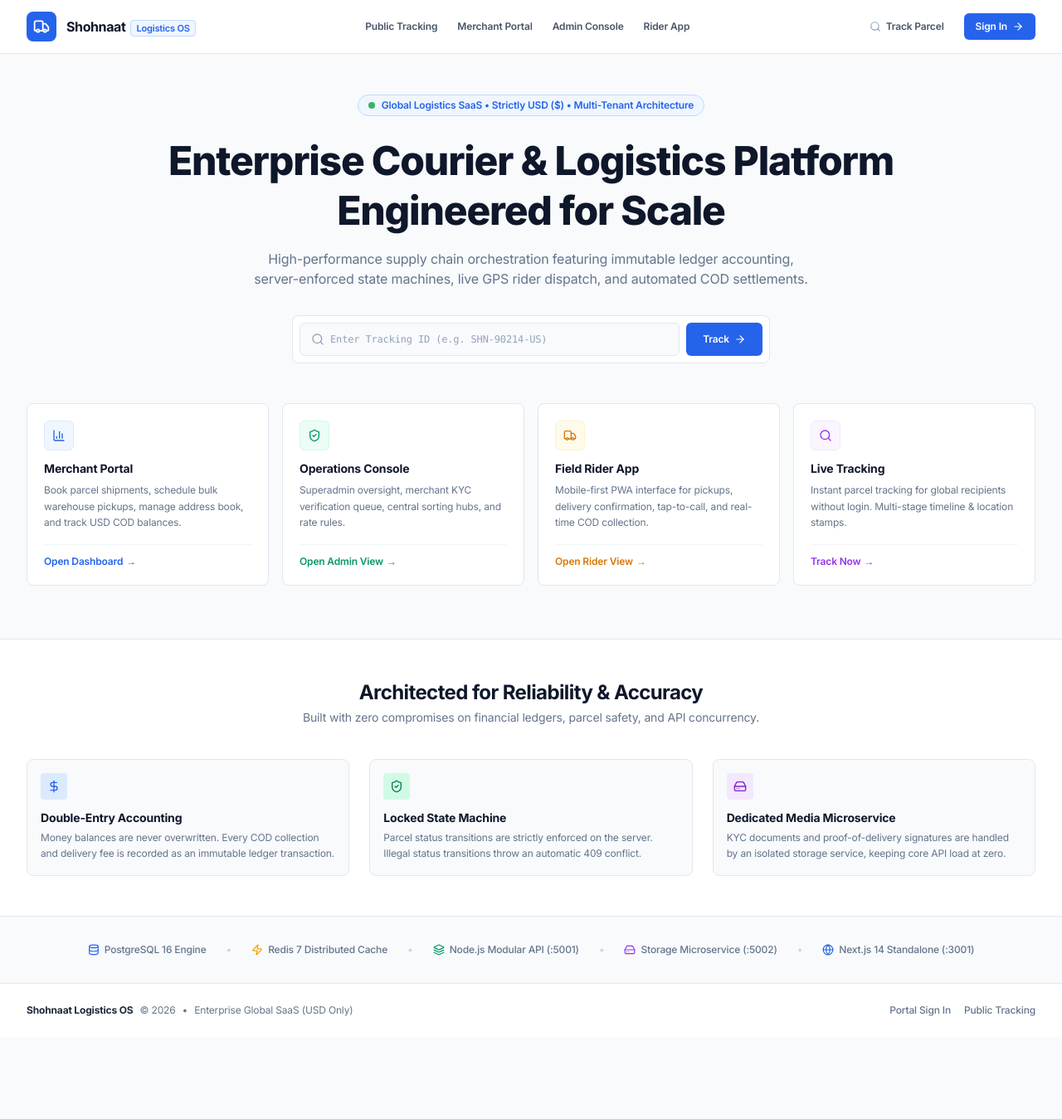
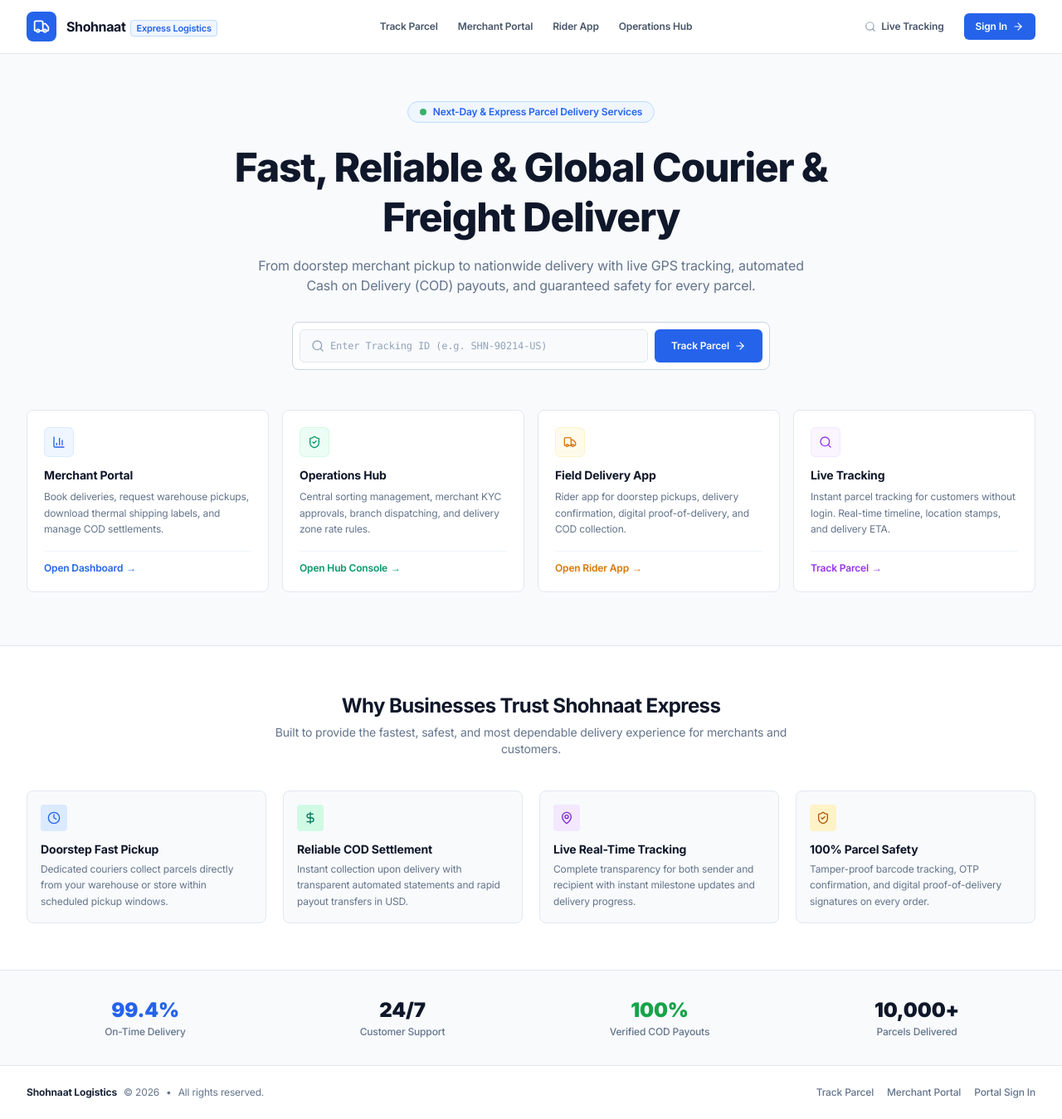
Before and after one commit to developerbadsa/courier-app, a Next.js app in the folder frontend/: page / in a window 1280 px wide. Shown: the whole page at 83% size. Before the commit the page ends 1250 px from the top, so only its background shows below. Built offline with nearby package versions, Linux system fonts and the light colour scheme.

Commit message:
deploy: update

```diff
--- a/frontend/src/app/page.tsx
+++ b/frontend/src/app/page.tsx
@@ -9,13 +9,12 @@
   BarChart3,
   Search,
   ArrowRight,
-  Database,
   CheckCircle2,
   DollarSign,
-  Layers,
-  Zap,
-  Globe,
-  HardDrive
+  Clock,
+  MapPin,
+  Headphones,
+  Box
 } from 'lucide-react';
 
 export default function Home() {
@@ -32,7 +31,7 @@
 
   return (
     <div className="min-h-screen flex flex-col bg-[#F8FAFC] text-[#0F172A] selection:bg-[#2563EB] selection:text-white font-sans">
-      {/* 1. Crisp Top Navbar */}
+      {/* 1. Top Navbar */}
       <header className="border-b border-[#E2E8F0] bg-white sticky top-0 z-50">
         <div className="max-w-7xl mx-auto px-4 sm:px-6 lg:px-8 h-16 flex items-center justify-between">
           <Link href="/" className="flex items-center gap-3">
@@ -42,23 +41,23 @@
             <div>
               <span className="font-bold text-base tracking-tight text-[#0F172A]">Shohnaat</span>
               <span className="text-[11px] font-semibold text-[#2563EB] ml-1.5 px-1.5 py-0.5 rounded bg-blue-50 border border-blue-200">
-                Logistics OS
+                Express Logistics
               </span>
             </div>
           </Link>
 
           <nav className="hidden md:flex items-center gap-6 text-xs font-semibold text-[#475569]">
             <Link href="/track" className="hover:text-[#2563EB] transition-colors">
-              Public Tracking
+              Track Parcel
             </Link>
             <Link href="/dashboard" className="hover:text-[#2563EB] transition-colors">
               Merchant Portal
             </Link>
-            <Link href="/admin" className="hover:text-[#2563EB] transition-colors">
-              Admin Console
-            </Link>
             <Link href="/rider" className="hover:text-[#2563EB] transition-colors">
               Rider App
+            </Link>
+            <Link href="/admin" className="hover:text-[#2563EB] transition-colors">
+              Operations Hub
             </Link>
           </nav>
 
@@ -68,7 +67,7 @@
               className="hidden sm:inline-flex items-center gap-1.5 text-xs font-semibold text-[#475569] hover:text-[#0F172A] px-3 py-1.5 rounded-md hover:bg-slate-100 transition-colors"
             >
               <Search className="w-3.5 h-3.5 text-slate-400" />
-              Track Parcel
+              Live Tracking
             </Link>
             <Link
               href="/login"
@@ -82,25 +81,25 @@
       </header>
 
       {/* 2. Hero Section */}
-      <section className="max-w-7xl mx-auto px-4 sm:px-6 lg:px-8 pt-12 pb-16 text-center">
-        {/* Release Tag */}
-        <div className="inline-flex items-center gap-2 px-3 py-1 rounded-full bg-blue-50 border border-blue-200 text-[#2563EB] text-xs font-semibold mb-6 shadow-2xs">
+      <section className="max-w-7xl mx-auto px-4 sm:px-6 lg:px-8 pt-14 pb-16 text-center">
+        {/* Quality Badge */}
+        <div className="inline-flex items-center gap-2 px-3.5 py-1 rounded-full bg-blue-50 border border-blue-200 text-[#2563EB] text-xs font-semibold mb-6 shadow-2xs">
           <span className="w-2 h-2 rounded-full bg-[#16A34A] animate-pulse" />
-          <span>Global Logistics SaaS • Strictly USD ($) • Multi-Tenant Architecture</span>
+          <span>Next-Day & Express Parcel Delivery Services</span>
         </div>
 
-        {/* Main Title */}
-        <h1 className="text-3xl sm:text-5xl font-extrabold tracking-tight text-[#0F172A] max-w-4xl mx-auto leading-tight sm:leading-tight">
-          Enterprise Courier & Logistics Platform Engineered for Scale
+        {/* Main Brand Title */}
+        <h1 className="text-3xl sm:text-5xl font-extrabold tracking-tight text-[#0F172A] max-w-3xl mx-auto leading-tight sm:leading-tight">
+          Fast, Reliable & Global Courier & Freight Delivery
         </h1>
 
         {/* Subtitle */}
         <p className="mt-4 text-sm sm:text-base text-[#64748B] max-w-2xl mx-auto font-normal leading-relaxed">
-          High-performance supply chain orchestration featuring immutable ledger accounting, server-enforced state machines, live GPS rider dispatch, and automated COD settlements.
+          From doorstep merchant pickup to nationwide delivery with live GPS tracking, automated Cash on Delivery (COD) payouts, and guaranteed safety for every parcel.
         </p>
 
         {/* 3. Hero Quick Tracking Bar */}
-        <div className="max-w-xl mx-auto mt-8 bg-white border border-[#E2E8F0] p-2 rounded-lg shadow-xs">
+        <div className="max-w-xl mx-auto mt-8 bg-white border border-[#CBD5E1] p-2 rounded-lg shadow-xs">
           <form onSubmit={handleTrackSubmit} className="flex items-center gap-2">
             <div className="relative flex-1">
               <Search className="w-4 h-4 absolute left-3.5 top-3 text-slate-400" />
@@ -116,7 +115,7 @@
               type="submit"
               className="h-10 px-5 bg-[#2563EB] hover:bg-[#1D4ED8] text-white text-xs font-semibold rounded-md shadow-xs transition-all shrink-0 flex items-center gap-1.5"
             >
-              <span>Track</span>
+              <span>Track Parcel</span>
               <ArrowRight className="w-3.5 h-3.5" />
             </button>
           </form>
@@ -137,7 +136,7 @@
                 Merchant Portal
               </h3>
               <p className="text-xs text-[#64748B] mt-1.5 leading-relaxed font-normal">
-                Book parcel shipments, schedule bulk warehouse pickups, manage address book, and track USD COD balances.
+                Book deliveries, request warehouse pickups, download thermal shipping labels, and manage COD settlements.
               </p>
             </div>
             <div className="mt-4 pt-3 border-t border-slate-100 text-xs font-semibold text-[#2563EB] flex items-center gap-1 group-hover:translate-x-1 transition-transform">
@@ -156,14 +155,14 @@
                 <ShieldCheck className="w-4 h-4" />
               </div>
               <h3 className="text-sm font-bold text-[#0F172A] group-hover:text-emerald-600 transition-colors">
-                Operations Console
+                Operations Hub
               </h3>
               <p className="text-xs text-[#64748B] mt-1.5 leading-relaxed font-normal">
-                Superadmin oversight, merchant KYC verification queue, central sorting hubs, and rate rules.
+                Central sorting management, merchant KYC approvals, branch dispatching, and delivery zone rate rules.
               </p>
             </div>
             <div className="mt-4 pt-3 border-t border-slate-100 text-xs font-semibold text-emerald-600 flex items-center gap-1 group-hover:translate-x-1 transition-transform">
-              <span>Open Admin View</span>
+              <span>Open Hub Console</span>
               <span>&rarr;</span>
             </div>
           </Link>
@@ -178,14 +177,14 @@
                 <Truck className="w-4 h-4" />
               </div>
               <h3 className="text-sm font-bold text-[#0F172A] group-hover:text-amber-600 transition-colors">
-                Field Rider App
+                Field Delivery App
               </h3>
               <p className="text-xs text-[#64748B] mt-1.5 leading-relaxed font-normal">
-                Mobile-first PWA interface for pickups, delivery confirmation, tap-to-call, and real-time COD collection.
+                Rider app for doorstep pickups, delivery confirmation, digital proof-of-delivery, and COD collection.
               </p>
             </div>
             <div className="mt-4 pt-3 border-t border-slate-100 text-xs font-semibold text-amber-600 flex items-center gap-1 group-hover:translate-x-1 transition-transform">
-              <span>Open Rider View</span>
+              <span>Open Rider App</span>
               <span>&rarr;</span>
             </div>
           </Link>
@@ -203,108 +202,113 @@
                 Live Tracking
               </h3>
               <p className="text-xs text-[#64748B] mt-1.5 leading-relaxed font-normal">
-                Instant parcel tracking for global recipients without login. Multi-stage timeline & location stamps.
+                Instant parcel tracking for customers without login. Real-time timeline, location stamps, and delivery ETA.
               </p>
             </div>
             <div className="mt-4 pt-3 border-t border-slate-100 text-xs font-semibold text-purple-600 flex items-center gap-1 group-hover:translate-x-1 transition-transform">
-              <span>Track Now</span>
+              <span>Track Parcel</span>
               <span>&rarr;</span>
             </div>
           </Link>
         </div>
       </section>
 
-      {/* 5. Enterprise Feature Highlights */}
-      <section className="bg-white border-y border-[#E2E8F0] py-12">
+      {/* 5. Courier Key Service Highlights */}
+      <section className="bg-white border-y border-[#E2E8F0] py-14">
         <div className="max-w-7xl mx-auto px-4 sm:px-6 lg:px-8">
           <div className="text-center max-w-2xl mx-auto mb-10">
             <h2 className="text-xl sm:text-2xl font-bold text-[#0F172A] tracking-tight">
-              Architected for Reliability & Accuracy
+              Why Businesses Trust Shohnaat Express
             </h2>
-            <p className="text-xs sm:text-sm text-[#64748B] mt-1 font-normal">
-              Built with zero compromises on financial ledgers, parcel safety, and API concurrency.
+            <p className="text-xs sm:text-sm text-[#64748B] mt-1.5 font-normal">
+              Built to provide the fastest, safest, and most dependable delivery experience for merchants and customers.
             </p>
           </div>
 
-          <div className="grid grid-cols-1 md:grid-cols-3 gap-6">
+          <div className="grid grid-cols-1 md:grid-cols-4 gap-5">
             <div className="p-4 rounded-lg bg-slate-50 border border-slate-200">
               <div className="w-8 h-8 rounded bg-blue-100 text-[#2563EB] flex items-center justify-center mb-3">
-                <DollarSign className="w-4 h-4" />
+                <Clock className="w-4 h-4" />
               </div>
-              <h3 className="text-sm font-bold text-[#0F172A]">Double-Entry Accounting</h3>
+              <h3 className="text-sm font-bold text-[#0F172A]">Doorstep Fast Pickup</h3>
               <p className="text-xs text-[#64748B] mt-1 font-normal leading-relaxed">
-                Money balances are never overwritten. Every COD collection and delivery fee is recorded as an immutable ledger transaction.
+                Dedicated couriers collect parcels directly from your warehouse or store within scheduled pickup windows.
               </p>
             </div>
 
             <div className="p-4 rounded-lg bg-slate-50 border border-slate-200">
               <div className="w-8 h-8 rounded bg-emerald-100 text-emerald-700 flex items-center justify-center mb-3">
-                <ShieldCheck className="w-4 h-4" />
+                <DollarSign className="w-4 h-4" />
               </div>
-              <h3 className="text-sm font-bold text-[#0F172A]">Locked State Machine</h3>
+              <h3 className="text-sm font-bold text-[#0F172A]">Reliable COD Settlement</h3>
               <p className="text-xs text-[#64748B] mt-1 font-normal leading-relaxed">
-                Parcel status transitions are strictly enforced on the server. Illegal status transitions throw an automatic 409 conflict.
+                Instant collection upon delivery with transparent automated statements and rapid payout transfers in USD.
               </p>
             </div>
 
             <div className="p-4 rounded-lg bg-slate-50 border border-slate-200">
               <div className="w-8 h-8 rounded bg-purple-100 text-purple-700 flex items-center justify-center mb-3">
-                <HardDrive className="w-4 h-4" />
+                <MapPin className="w-4 h-4" />
               </div>
-              <h3 className="text-sm font-bold text-[#0F172A]">Dedicated Media Microservice</h3>
+              <h3 className="text-sm font-bold text-[#0F172A]">Live Real-Time Tracking</h3>
               <p className="text-xs text-[#64748B] mt-1 font-normal leading-relaxed">
-                KYC documents and proof-of-delivery signatures are handled by an isolated storage service, keeping core API load at zero.
+                Complete transparency for both sender and recipient with instant milestone updates and delivery progress.
+              </p>
+            </div>
+
+            <div className="p-4 rounded-lg bg-slate-50 border border-slate-200">
+              <div className="w-8 h-8 rounded bg-amber-100 text-amber-700 flex items-center justify-center mb-3">
+                <ShieldCheck className="w-4 h-4" />
+              </div>
+              <h3 className="text-sm font-bold text-[#0F172A]">100% Parcel Safety</h3>
+              <p className="text-xs text-[#64748B] mt-1 font-normal leading-relaxed">
+                Tamper-proof barcode tracking, OTP confirmation, and digital proof-of-delivery signatures on every order.
               </p>
             </div>
           </div>
         </div>
       </section>
 
-      {/* 6. Live Container Infrastructure Strip */}
+      {/* 6. Clean Performance & Delivery Metrics */}
       <section className="py-8 bg-[#F8FAFC] border-b border-[#E2E8F0]">
-        <div className="max-w-7xl mx-auto px-4 sm:px-6 lg:px-8 flex flex-wrap items-center justify-center gap-6 text-xs text-[#64748B]">
-          <div className="flex items-center gap-1.5 font-medium">
-            <Database className="w-3.5 h-3.5 text-[#2563EB]" />
-            <span>PostgreSQL 16 Engine</span>
+        <div className="max-w-7xl mx-auto px-4 sm:px-6 lg:px-8 grid grid-cols-2 md:grid-cols-4 gap-6 text-center">
+          <div>
+            <div className="text-xl sm:text-2xl font-black text-[#2563EB]">99.4%</div>
+            <div className="text-xs text-[#64748B] mt-0.5 font-medium">On-Time Delivery</div>
           </div>
-          <span className="text-slate-300">•</span>
-          <div className="flex items-center gap-1.5 font-medium">
-            <Zap className="w-3.5 h-3.5 text-amber-500" />
-            <span>Redis 7 Distributed Cache</span>
+          <div>
+            <div className="text-xl sm:text-2xl font-black text-[#0F172A]">24/7</div>
+            <div className="text-xs text-[#64748B] mt-0.5 font-medium">Customer Support</div>
           </div>
-          <span className="text-slate-300">•</span>
-          <div className="flex items-center gap-1.5 font-medium">
-            <Layers className="w-3.5 h-3.5 text-emerald-600" />
-            <span>Node.js Modular API (:5001)</span>
+          <div>
+            <div className="text-xl sm:text-2xl font-black text-[#16A34A]">100%</div>
+            <div className="text-xs text-[#64748B] mt-0.5 font-medium">Verified COD Payouts</div>
           </div>
-          <span className="text-slate-300">•</span>
-          <div className="flex items-center gap-1.5 font-medium">
-            <HardDrive className="w-3.5 h-3.5 text-purple-600" />
-            <span>Storage Microservice (:5002)</span>
-          </div>
-          <span className="text-slate-300">•</span>
-          <div className="flex items-center gap-1.5 font-medium">
-            <Globe className="w-3.5 h-3.5 text-blue-600" />
-            <span>Next.js 14 Standalone (:3001)</span>
+          <div>
+            <div className="text-xl sm:text-2xl font-black text-[#0F172A]">10,000+</div>
+            <div className="text-xs text-[#64748B] mt-0.5 font-medium">Parcels Delivered</div>
           </div>
         </div>
       </section>
 
-      {/* 7. Clean Global Footer */}
+      {/* 7. Clean Professional Footer */}
       <footer className="bg-white py-6">
         <div className="max-w-7xl mx-auto px-4 sm:px-6 lg:px-8 flex flex-col sm:flex-row items-center justify-between gap-4 text-xs text-[#64748B]">
           <div className="flex items-center gap-2">
-            <span className="font-bold text-slate-800">Shohnaat Logistics OS</span>
+            <span className="font-bold text-slate-800">Shohnaat Logistics</span>
             <span>&copy; {new Date().getFullYear()}</span>
             <span>•</span>
-            <span>Enterprise Global SaaS (USD Only)</span>
+            <span>All rights reserved.</span>
           </div>
           <div className="flex items-center gap-4">
+            <Link href="/track" className="hover:text-[#2563EB] font-medium">
+              Track Parcel
+            </Link>
+            <Link href="/dashboard" className="hover:text-[#2563EB] font-medium">
+              Merchant Portal
+            </Link>
             <Link href="/login" className="hover:text-[#2563EB] font-medium">
               Portal Sign In
-            </Link>
-            <Link href="/track" className="hover:text-[#2563EB] font-medium">
-              Public Tracking
             </Link>
           </div>
         </div>
```
